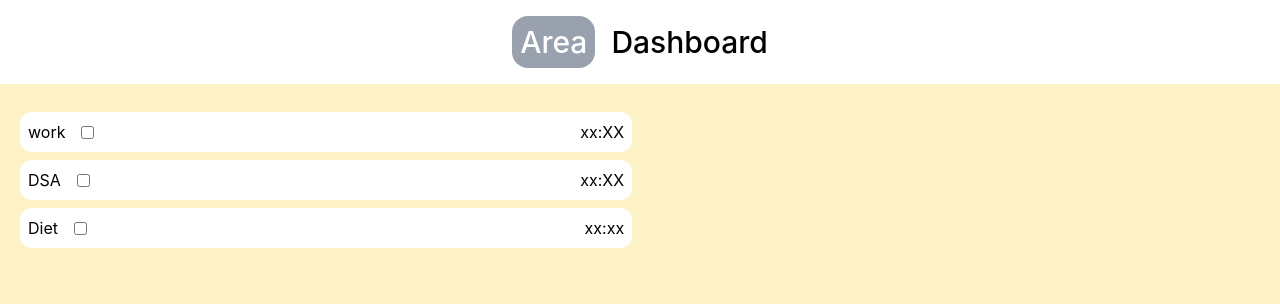
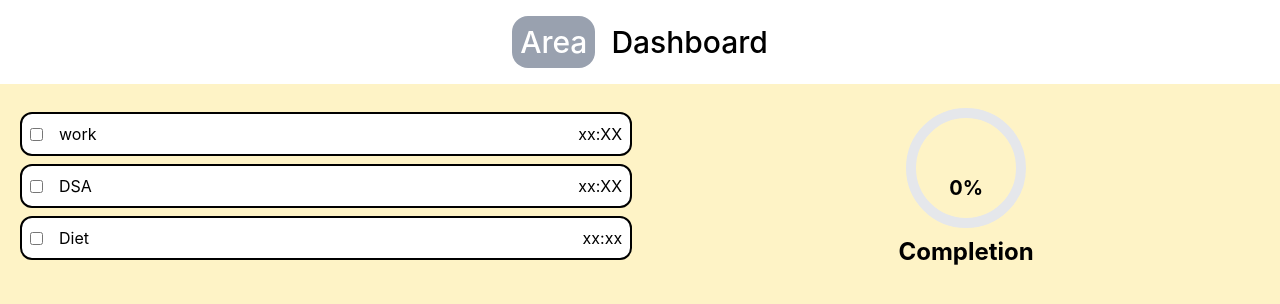
Before and after one commit to THELITEESHREDDY/TrackerApp, a React (Vite) app in the folder HabitTracker/: page / in a window 1280 px wide. Shown: the top 304 px of the page. Built offline with nearby package versions, Linux system fonts and the light colour scheme.

Commit message:
developed habit list and progress bars for both mobile and desktop

```diff
--- a/HabitTracker/src/App.jsx
+++ b/HabitTracker/src/App.jsx
@@ -3,10 +3,11 @@ import Area from './components/Area.jsx'
 import DashBoard from './components/DashBoard.jsx'
 import './App.css'
 import { Routes,Route } from 'react-router-dom'
+import { useState } from 'react'
 
 function App() {
 
-  const taskList=[
+  const [habitList,setHabitList]=useState([
     {
       id:1,
       taskName: "work",
@@ -25,7 +26,7 @@ function App() {
       taskTime: "xx:xx",
       isCompleted: false
     }
-  ]
+  ]);
 
   return (
     <div className='w-dvw h-dvh'>
@@ -33,7 +34,7 @@ function App() {
         <Routes>
           <Route
             path="/"
-            element={<Area habitList={taskList}/>}
+            element={<Area habitList={habitList} setHabitList={setHabitList}/>}
           />
 
           <Route
--- a/HabitTracker/src/components/Area.jsx
+++ b/HabitTracker/src/components/Area.jsx
@@ -1,26 +1,25 @@
 import React, { useEffect } from 'react'
 import TaskHabitList from './TaskHabitList.jsx';
 import ProgressBarMini from './ProgressBarMini.jsx';
-
-function Area({habitList}) {
+import ProgressBarMaxi from './ProgressBarMaxi.jsx';
+function Area({habitList,setHabitList}) {
 
   const getTaskId=(id)=>{
-    habitList.map((habit)=>(
-      habit.id===id ? habit.isCompleted=!habit.isCompleted : habit.isCompleted
-    ));
+
+    setHabitList(prev=>{
+
+      return prev.map(habit =>
+
+        habit.id===id ? {...habit,isCompleted:!habit.isCompleted} : habit
+
+      )
+    });
+
     console.log(id);
   }
-  const calculateCompletion=()=>{
-    let totalHabits=habitList.length
-    let completedHabits=0;
-    habitList.map((habit)=>{
-      completedHabits+=(habit.isCompleted==1);
-    })
-    return parseFloat(completedHabits)/totalHabits*100;
-  }
-  useEffect(()=>{
-    calculateCompletion();
-  },[habitList]);
+
+
+
 
   return (
     <div id="AreaDiv" className="flex flex-col md:flex-row min-w-full h-auto bg-amber-100">
@@ -28,10 +27,17 @@ function Area({habitList}) {
       {/* Progress Bar first on mobile */}
       <div
         id="progressBarMiniDiv"
-        className="order-1 w-full md:w-1/2 md:order-2"
+        className="order-1 w-full md:w-1/2 md:order-2 block md:hidden"
       >
         {/* Progress bar content */}
-        <ProgressBarMini getPercentage={calculateCompletion} />
+        <ProgressBarMini  habitList={habitList} />
+      </div>
+      <div
+        id="progressBarMaxiDiv"
+        className="order-1 w-full md:w-1/2 md:order-2 hidden md:block"
+      >
+        {/* Progress bar content */}
+        <ProgressBarMaxi  habitList={habitList}/>
       </div>
 
       {/* Tasks List second on mobile */}
--- a/HabitTracker/src/components/ProgressBarMaxi.jsx
+++ b/HabitTracker/src/components/ProgressBarMaxi.jsx
@@ -1,11 +1,77 @@
-import React from 'react'
+import React from "react";
 
-function ProgressBarMaxi() {
+function ProgressBarMaxi({ habitList }) {
+  const calculateCompletion=()=>{
+
+    let totalHabits=habitList.length
+
+    let completedHabits=0;
+
+    habitList.map((habit)=>{
+
+      completedHabits+=(habit.isCompleted? 1 : 0);
+
+    });
+    return parseFloat(completedHabits)/totalHabits*100;
+  }
+
+  const radius = 60;
+  const strokeWidth = 10;
+
+  const normalizedRadius = radius - strokeWidth / 2;
+  const circumference = 2 * Math.PI * normalizedRadius;
+
+  const strokeDashoffset =
+    circumference - (calculateCompletion() / 100) * circumference;
+
   return (
-    <div>
+    <div className="flex flex-col items-center justify-center p-6">
 
+      <svg height={radius * 2} width={radius * 2}>
+
+        {/* Background circle */}
+        <circle
+          stroke="#e5e7eb"
+          fill="transparent"
+          strokeWidth={strokeWidth}
+          r={normalizedRadius}
+          cx={radius}
+          cy={radius}
+        />
+
+        {/* Progress circle */}
+
+        <circle
+          stroke="url(#gradient)"
+          fill="transparent"
+          strokeWidth={strokeWidth}
+          strokeLinecap="round"
+          r={normalizedRadius}
+          cx={radius}
+          cy={radius}
+          strokeDasharray={circumference}
+          strokeDashoffset={strokeDashoffset}
+          className="transition-all duration-500 ease-in-out origin-center -rotate-90"
+        />
+
+        {/* Gradient definition */}
+        <defs>
+          <linearGradient id="gradient">
+            <stop offset="0%" stopColor="#34d399" />
+            <stop offset="100%" stopColor="#059669" />
+          </linearGradient>
+        </defs>
+
+      </svg>
+
+      {/* Percentage text */}
+      <div className="absolute text-xl font-bold">
+        {Math.round(calculateCompletion())}%
+      </div>
+
+      <p className="mt-2 text-2xl text-black font-bold">Completion</p>
     </div>
-  )
+  );
 }
 
-export default ProgressBarMaxi
+export default ProgressBarMaxi;
--- a/HabitTracker/src/components/ProgressBarMini.jsx
+++ b/HabitTracker/src/components/ProgressBarMini.jsx
@@ -1,10 +1,39 @@
 import React from 'react'
 
-function ProgressBarMini({percentageFunction}) {
-  const percentage=percentageFunction;
+function ProgressBarMini({habitList}) {
+  const calculateCompletion=()=>{
+
+    let totalHabits=habitList.length
+
+    let completedHabits=0;
+
+    habitList.map((habit)=>{
+
+      completedHabits+=(habit.isCompleted? 1 : 0);
+
+    });
+    return parseFloat(completedHabits)/totalHabits*100;
+  }
   return (
-    <div>
-      {percentage}
+     <div className="w-full p-4">
+
+      {/* Label */}
+      <div className="flex justify-between mb-2 text-sm font-medium">
+        <span>Progress</span>
+        <span>{Math.round(calculateCompletion())}%</span>
+      </div>
+
+      {/* Bar Background */}
+      <div className="w-full h-4 bg-gray-300 rounded-full overflow-hidden">
+
+        {/* Filled Part */}
+        <div
+          className="h-full bg-green-500 transition-all duration-500 ease-in-out rounded-full"
+          style={{ width: `${calculateCompletion()}%` }}
+        ></div>
+
+      </div>
+
     </div>
   )
 }
--- a/HabitTracker/src/components/TaskHabit.jsx
+++ b/HabitTracker/src/components/TaskHabit.jsx
@@ -8,17 +8,17 @@ function TaskHabit({taskHabitDetails,onToggle}) {
 
        onToggle(id);
     }
-    console.log(taskHabitDetails);
+
   return (
-    <div className="w-full h-full bg-white rounded-xl p-2 mb-2 mt-2 flex justify-between items-center">
+    <div className={`w-full h-full ${taskHabitDetails.isCompleted===true ? "bg-green-600": "bg-white"} rounded-xl p-2 mb-2 mt-2 flex justify-between items-center border-2`}>
 
         <div className="flex items-center space-x-4">
-            <h1 className={`${taskHabitDetails.isCompleted===true ? 'line-through' : ""}`}>{taskHabitDetails.taskName}</h1>
             <input
                 onChange={()=>handleChange(taskHabitDetails.id)}
                 type="checkbox"
                 checked={taskHabitDetails.isCompleted}
             />
+            <h1 className={`${taskHabitDetails.isCompleted===true ? 'line-through' : ""}`}>{taskHabitDetails.taskName}</h1>
         </div>
 
         <p>{taskHabitDetails.taskTime}</p>
--- a/HabitTracker/src/components/TaskHabitList.jsx
+++ b/HabitTracker/src/components/TaskHabitList.jsx
@@ -1,13 +1,14 @@
 import React from 'react'
 import TaskHabit from './TaskHabit.jsx';
 function TaskHabitList({taskHabits,onToggle}) {
-    console.log(taskHabits)
+
   return (
     <div className=''>
+
       {taskHabits.map((habit) =>(
-        <div  key={habit.id}>
-            <TaskHabit taskHabitDetails={habit} onToggle={onToggle}/>
-        </div>
+
+        <TaskHabit key={habit.id} taskHabitDetails={habit} onToggle={onToggle}/>
+
       ))}
     </div>
   )
```
